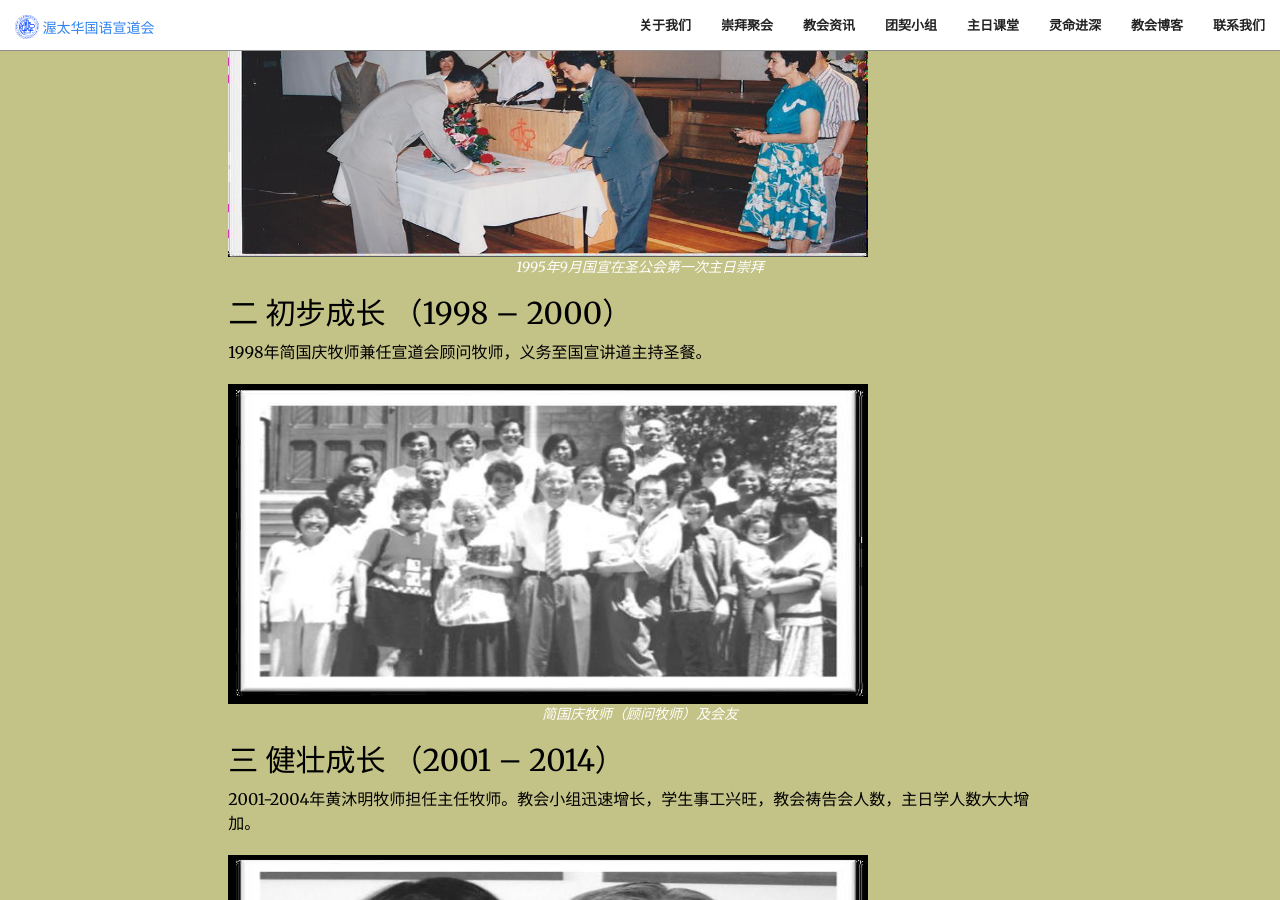
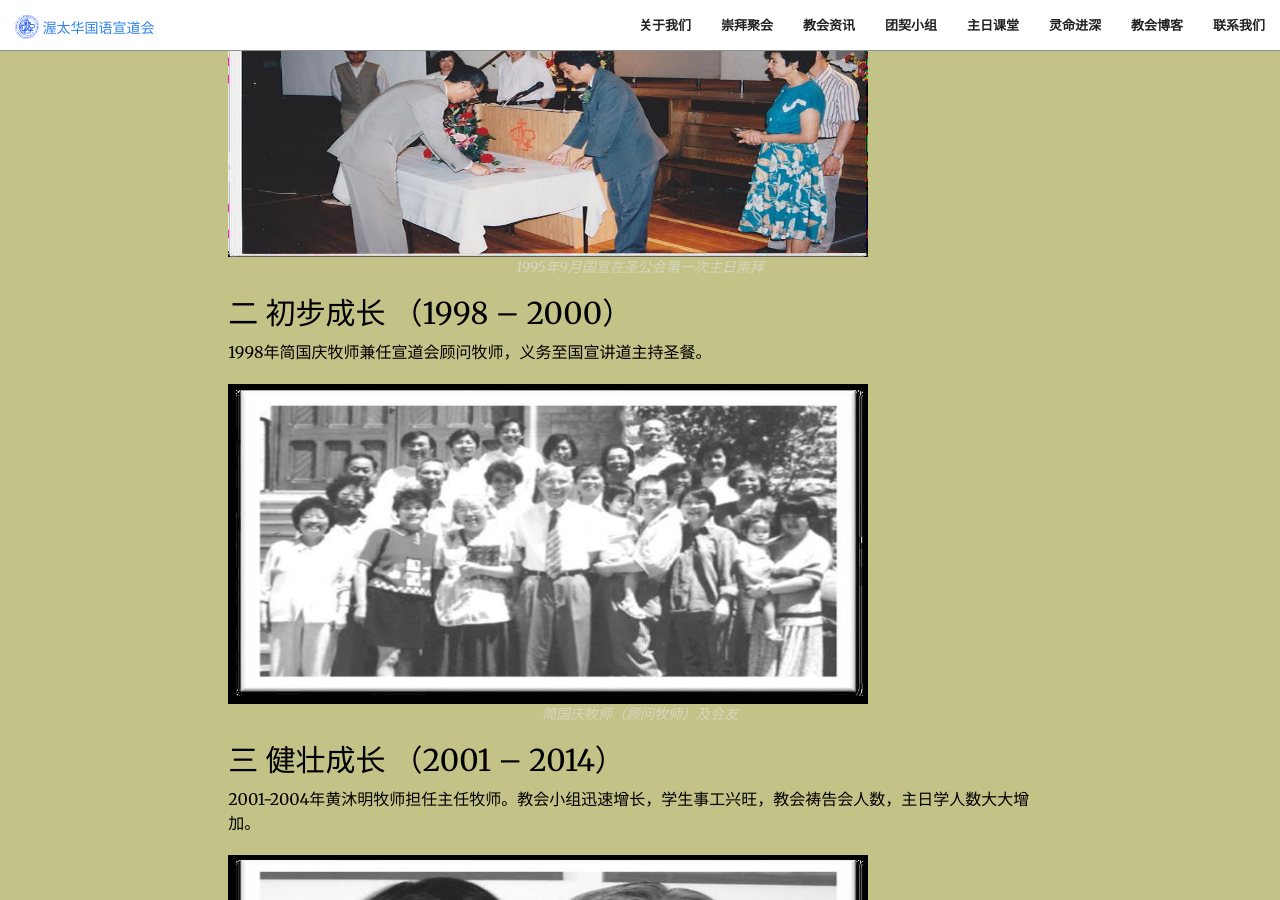
Before and after one commit to JonasYow/ottawaomac, a Jekyll site: the page built from history.md, in a window 1280 px wide and 900 px high, scrolled down 1286 px. Built offline with Jekyll 4.4.1, drawn with Linux system fonts in a browser that asks for light colours.

Commit message:
assigned color for section tag

```diff
--- a/_sass/_base.scss
+++ b/_sass/_base.scss
@@ -74,6 +74,7 @@ figcaption {
 
 section {
     padding: 100px 0;
+    color: $theme-option;
 }
 
 aside {
```
